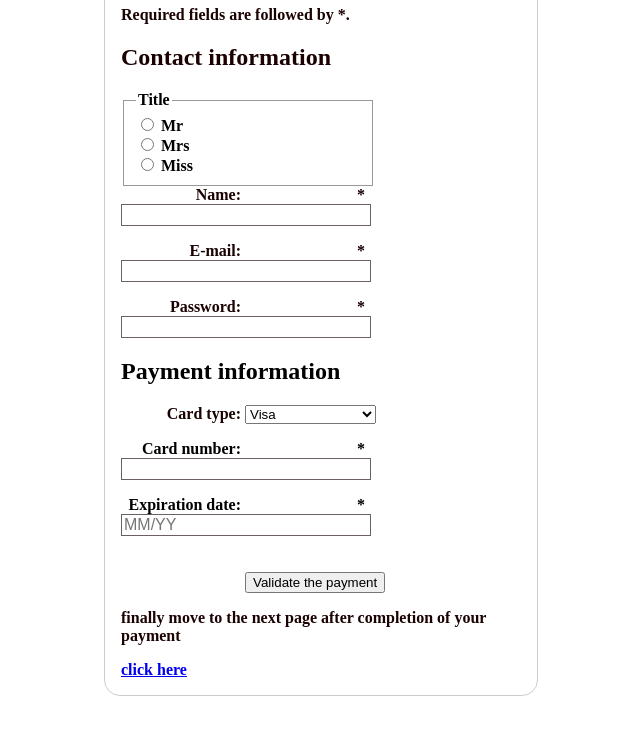
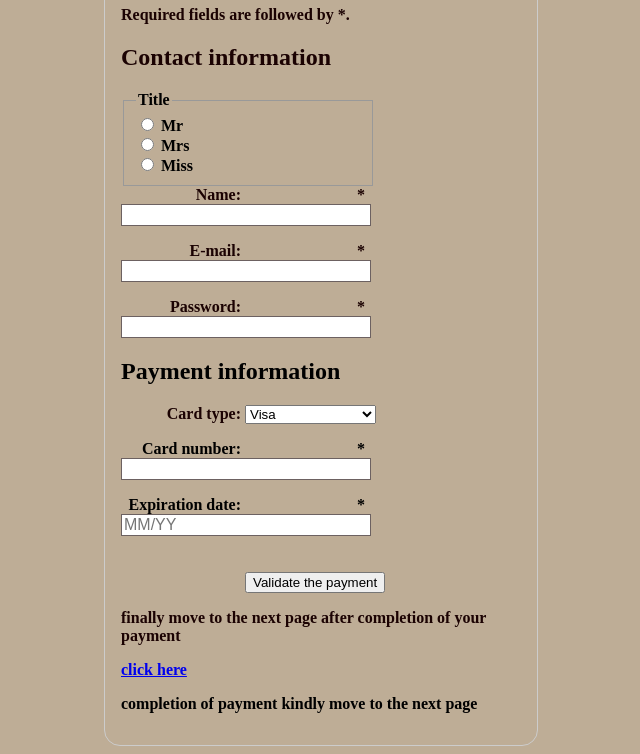
Before and after one commit to janeezy/Payment-slip, a plain HTML site: page index.html in a window 1280 px wide. Shown: the part 77-831 px from the top of the page, without its empty margins (319-959 px from the left). Before the commit the page ends 800 px from the top, so only its background shows below. Drawn offline with Linux system fonts and the light colour scheme.

Commit message:
payment info

```diff
--- a/index.html
+++ b/index.html
@@ -6,6 +6,7 @@
     <meta name="viewport" content="width=device-width, initial-scale=1.0" />
 
      <Caption> <title> payment-form</title></Caption>
+
     </head>
   <body>
     <link href="payment-form.css" rel="stylesheet" />
@@ -117,5 +118,6 @@
 		<a href="https://hashing24.com/?rid=53616c7465645f5f8d62f743c0d47eddfc253d4f51ff8e0c"> click here</a>
 	 </div>
 
+	 <p> <b> completion of payment kindly move to the next page </b> </p>
   </body>
 </html>
--- a/payment-form.css
+++ b/payment-form.css
@@ -74,3 +74,7 @@ label {
 h2 {
   align-items: left;
 }
+
+body {
+  background-color: rgb(190, 173, 150);
+}
```
